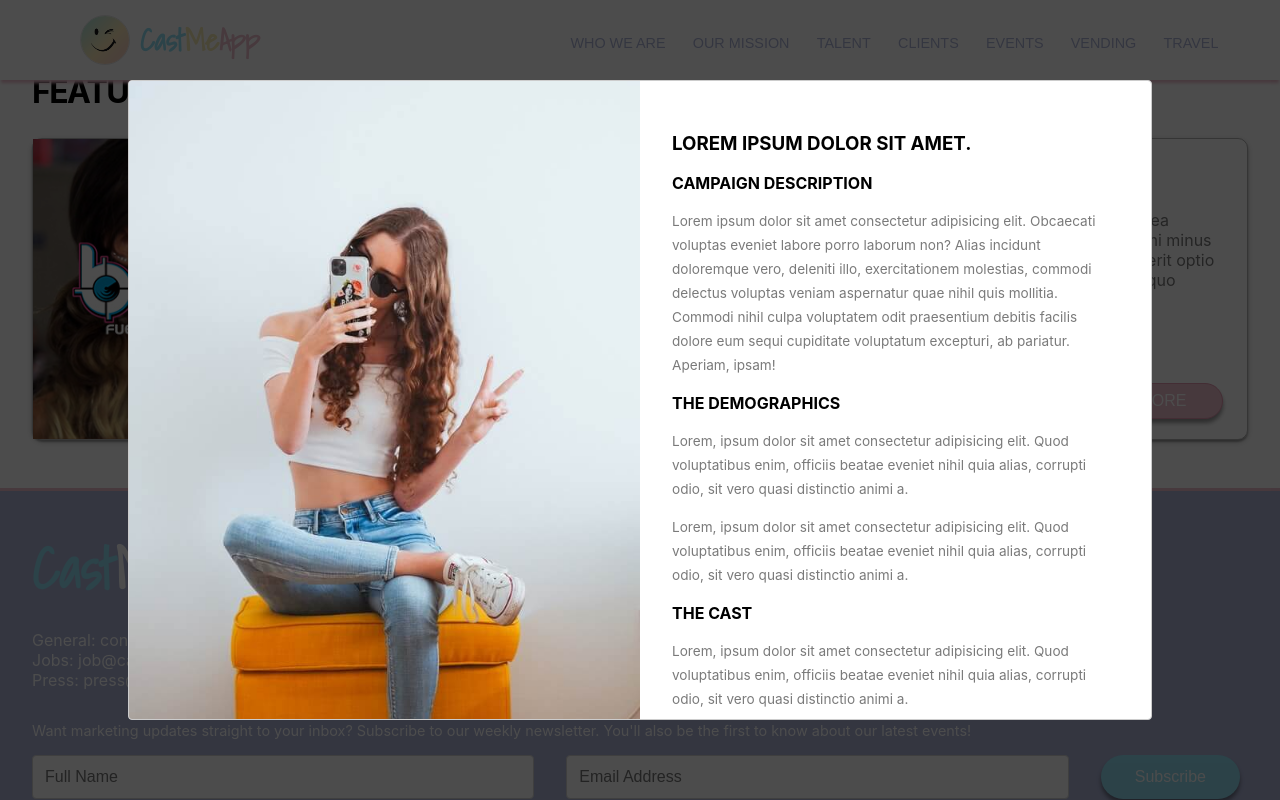
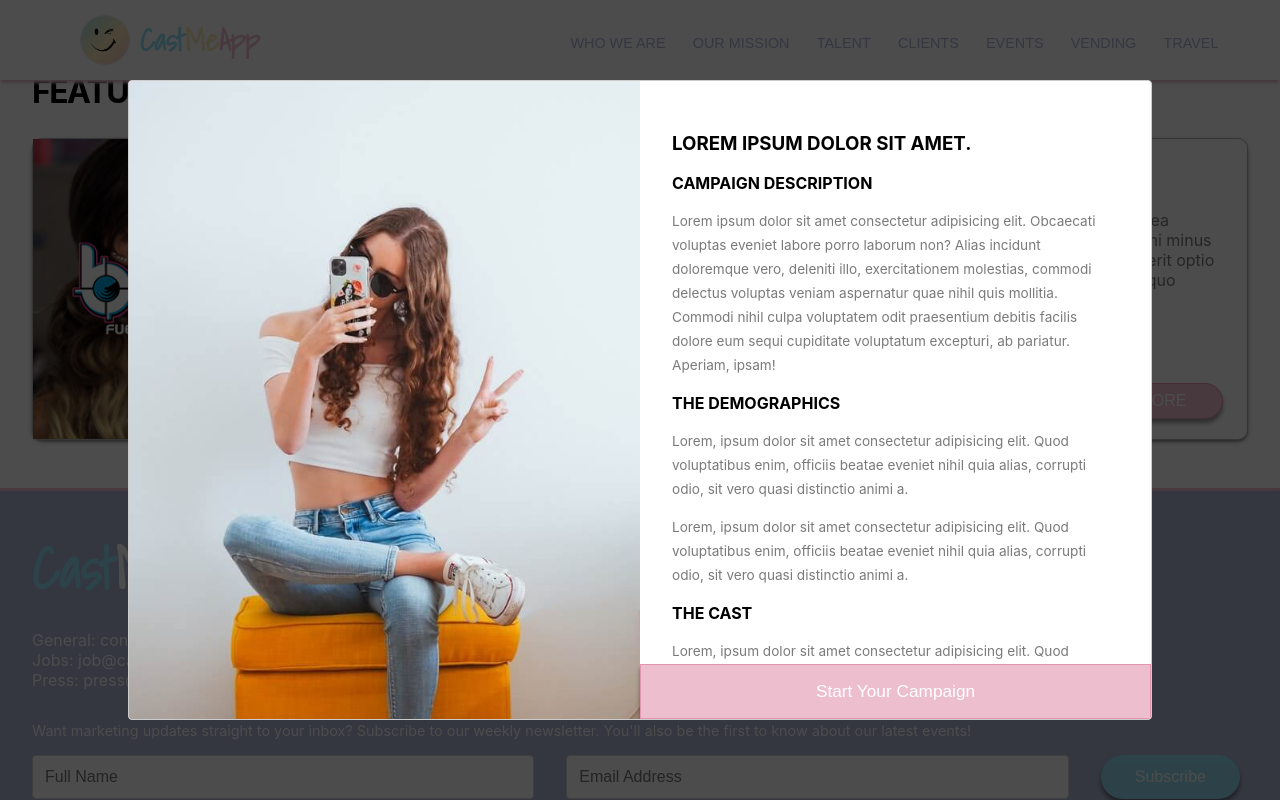
Before and after one commit to FrancisCalizo/ohio-taxidermy-supply, a Next.js app: page /clients in a window 1280 px wide. Both pictures are taken after a click on the button "READ MORE". Shown: the part 948-1748 px from the top of the page. Built offline with nearby package versions, Linux system fonts and the light colour scheme.

Commit message:
feat: add fixed start Campaign button

```diff
--- a/components/pages/clients/CampaignModal.tsx
+++ b/components/pages/clients/CampaignModal.tsx
@@ -1,6 +1,7 @@
 import React, { useState, useContext } from 'react';
 import Image from 'next/image';
 import Modal from 'react-modal';
+import { darken } from 'polished';
 import styled from 'styled-components';
 
 import useWindowResize from 'components/hooks/useWindowResize';
@@ -73,6 +74,8 @@ export default function CampaignModal() {
               officiis beatae eveniet nihil quia alias, corrupti odio, sit vero quasi distinctio
               animi a.
             </p>
+
+            <StartCampaignButton>Start Your Campaign</StartCampaignButton>
           </ClientDescriptionContainer>
         </MainContainer>
       </Modal>
@@ -91,7 +94,7 @@ const ClientImageContainer = styled.div`
 `;
 
 const ClientDescriptionContainer = styled.div`
-  padding: 2rem;
+  padding: 2rem 2rem 5rem;
   width: 50%;
   overflow-y: scroll;
   height: 80vh;
@@ -111,6 +114,27 @@ const ClientDescriptionContainer = styled.div`
   }
 `;
 
+const StartCampaignButton = styled.button`
+  position: absolute;
+  bottom: 0;
+  right: 0;
+  width: 50%;
+  background: ${(props) => props.theme.colors.pink};
+  color: #fff;
+  border: none;
+  padding: 1rem;
+  font-size: calc(16px + (18 - 16) * ((100vw - 400px) / (1800 - 400)));
+  cursor: pointer;
+  box-shadow: ${(props) => props.theme.button.boxShadow};
+  border: 1px solid ${(props) => darken(0.1, props.theme.colors.pink)};
+
+  &:hover {
+    background: ${(props) => darken(0.1, props.theme.colors.pink)};
+  }
+
+  ${(props) => props.theme.global.setFocus(props.theme.colors.pink)};
+`;
+
 const mobileModal = { top: 0, bottom: 0, left: 0, right: 0 };
 const regularModal = {
   top: '10%',
```
